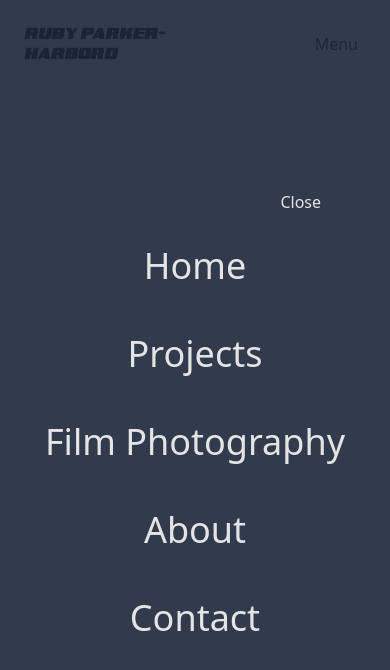
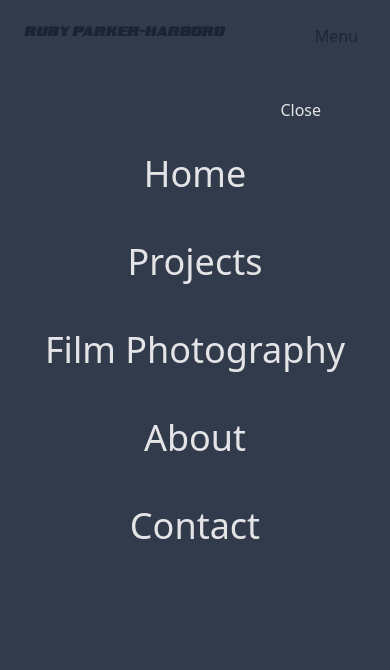
Before and after one commit to NoahAldhous/ruby-parker-harbord-portfolio, a Next.js app in the folder project/: page / in a window 390 px wide. Both pictures are taken after a click on the button "Menu". Shown: the top 670 px of the page. Built offline with nearby package versions, Linux system fonts and the light colour scheme.

Commit message:
repositioned navigation modal to be slightly above center to allow for browser navigation on phone screens

```diff
--- a/project/src/app/components/NavigationBar.tsx
+++ b/project/src/app/components/NavigationBar.tsx
@@ -25,7 +25,7 @@ export default function NavigationBar() {
             </section>
             </div>
         <div className="sm:hidden flex flex-row w-full top-0 fixed z-10 py-6 px-6 justify-between">
-            <p className="font-superRetro italic text-sm align-middle p-0 w-2/3 items-center overflow-x-visible">
+            <p className="font-superRetro italic text-xs align-middle p-0 w-2/3 items-center overflow-x-visible">
                 Ruby Parker-Harbord
             </p>
             <section className="flex flex-row justify-end items-center w-1/3">
--- a/project/src/app/components/NavigationModal.tsx
+++ b/project/src/app/components/NavigationModal.tsx
@@ -24,7 +24,7 @@ export default function NavigationModal({children, isOpen, handleClose}: Navigat
         <ReactPortal wrapperId="react-portal-modal-container">
             <>
                 <div className=" flex flex-col justify-center items-center fixed top-0 left-0 w-screen h-screen z-40 bg-slate-800 opacity-90">
-                    <div className="fixed rounded flex flex-col justify-center items-center box-border min-w-fit h-5/6 overflow-hidden p-5">
+                    <div className="fixed rounded flex flex-col justify-start items-center box-border min-w-fit h-5/6 overflow-hidden p-5">
                         <button
                             onClick={handleClose}
                             className="py-2 px-8 self-end text-zinc-200"
```
